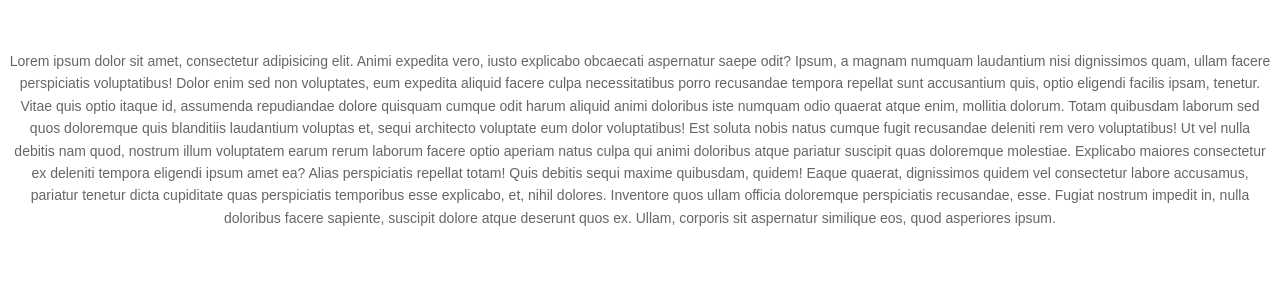
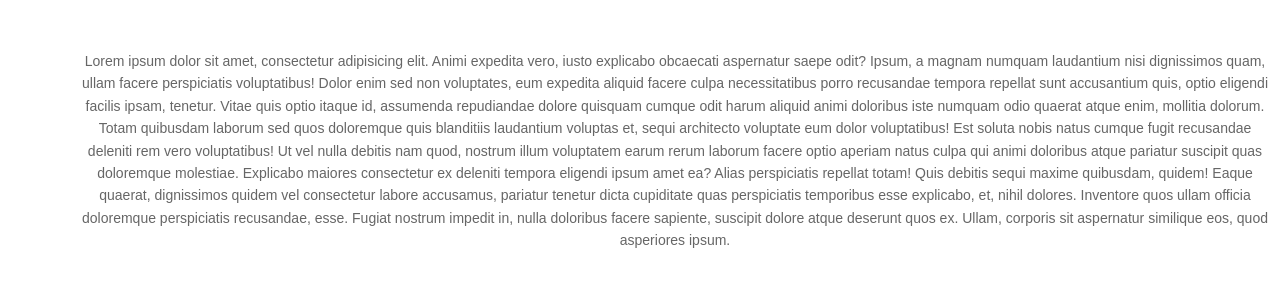
Before and after one commit to molokokipit/molokokipit.github.io, a plain HTML site: page index.html in a window 1280 px wide. Drawn offline with Linux system fonts and the light colour scheme.

Commit message:
Update stylesheet.css

```diff
--- a/stylesheet.css
+++ b/stylesheet.css
@@ -17,5 +17,5 @@ body {
 .content {
   text-align: center;
   margin: 50px auto;
-  padding-left: 70 px;
+  padding-left: 70px;
 }
```
